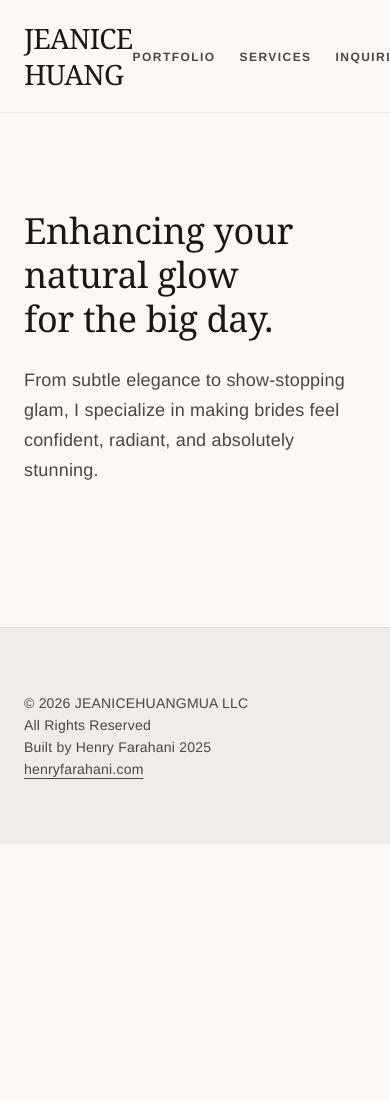
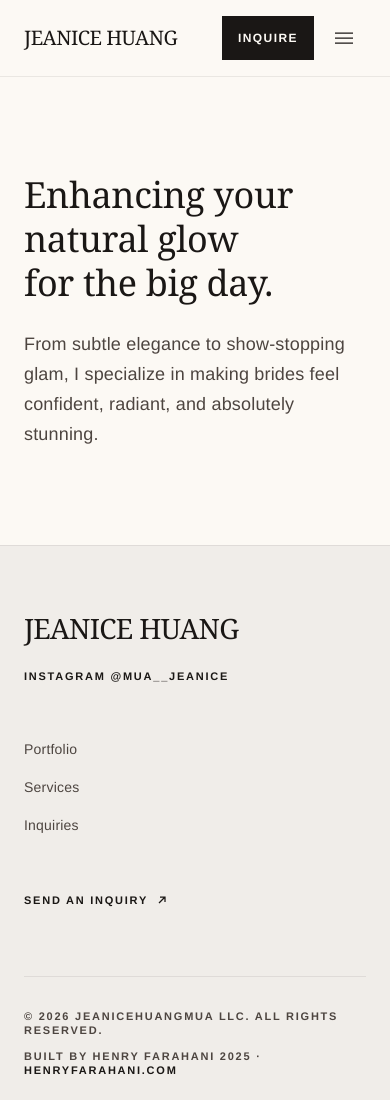
Before and after one commit to hfarahani7/mua-blog, an Astro site: page / in a window 390 px wide. Before the commit the page ends 844 px from the top, so only its background shows below. Built offline with nearby package versions, Linux system fonts and the light colour scheme; Astro itself is replaced by a stand-in of ours.

Commit message:
header, footer: build Stitch header and footer
- Sticky header: wordmark, nav with aria-current underline, Inquire button;
  mobile full-screen <dialog> menu (Esc closes, focus returns).
- Footer: wordmark, Instagram link, page links, existing copyright and
  credit lines.
- link-underline utility (hairline that grows on hover/focus).

Co-Authored-By: Claude Opus 5.5 <noreply@anthropic.com>

```diff
--- a/src/components/Footer.astro
+++ b/src/components/Footer.astro
@@ -1,15 +1,54 @@
 ---
-// Phase 3 placeholder with the existing footer copy. The Stitch footer is built in Phase 4.
+// Site footer (DESIGN.md → Components → Footer). Copy is the existing footer text.
 const year = new Date().getFullYear();
+const links = [
+  { label: 'Portfolio', href: '/portfolio' },
+  { label: 'Services', href: '/services' },
+  { label: 'Inquiries', href: '/inquiries' },
+];
 ---
 
 <footer class="border-t border-line bg-canvas-mid">
-  <div class="container-site py-16 text-body-sm">
-    <p>
-      &copy; {year} JEANICEHUANGMUA LLC<br />
-      All Rights Reserved<br />
-      Built by Henry Farahani 2025<br />
-      <a href="https://henryfarahani.com" class="underline underline-offset-4">henryfarahani.com</a>
-    </p>
+  <div class="container-site py-16">
+    <div class="grid grid-cols-1 gap-12 md:grid-cols-12">
+      <div class="space-y-4 md:col-span-5">
+        <p class="font-display text-headline-md uppercase tracking-tight text-ink">Jeanice Huang</p>
+        <a
+          href="https://www.instagram.com/mua__jeanice/"
+          target="_blank"
+          rel="noopener noreferrer"
+          class="link-underline inline-block text-label-sm uppercase text-ink"
+        >
+          Instagram @mua__jeanice<span class="sr-only"> (opens in a new tab)</span>
+        </a>
+      </div>
+
+      <nav aria-label="Footer" class="md:col-span-3">
+        <ul class="space-y-3">
+          {links.map((link) => (
+            <li>
+              <a href={link.href} class="text-body-sm text-ink-soft transition-colors hover:text-ink">{link.label}</a>
+            </li>
+          ))}
+        </ul>
+      </nav>
+
+      <div class="md:col-span-4">
+        <!-- TODO: link label drafted; owner to approve. -->
+        <a href="/inquiries" class="link-underline inline-flex items-center gap-2 text-label-sm uppercase text-ink">
+          Send an inquiry
+          <svg aria-hidden="true" width="12" height="12" viewBox="0 0 12 12" fill="none" stroke="currentColor" stroke-width="1.25">
+            <path d="M3 9L9 3M4 3h5v5" />
+          </svg>
+        </a>
+      </div>
+    </div>
+
+    <div class="mt-16 flex flex-col gap-3 border-t border-line pt-8 text-label-sm uppercase text-ink-soft md:flex-row md:items-center md:justify-between">
+      <p>&copy; {year} JEANICEHUANGMUA LLC. All Rights Reserved.</p>
+      <p>
+        Built by Henry Farahani 2025 &middot;{' '}<a href="https://henryfarahani.com" class="link-underline text-ink">henryfarahani.com</a>
+      </p>
+    </div>
   </div>
 </footer>
--- a/src/components/Header.astro
+++ b/src/components/Header.astro
@@ -1,25 +1,33 @@
 ---
-// Phase 3 placeholder: working links only. The Stitch header (sticky bar, Inquire button,
-// mobile menu) is built in Phase 4.
+// Site header (DESIGN.md → Components → Header). Same on every page.
+// Desktop: wordmark, three links, "Inquire" button.
+// Mobile: wordmark, "Inquire" button, Menu button that opens a full-screen <dialog>.
 const links = [
   { label: 'Portfolio', href: '/portfolio' },
   { label: 'Services', href: '/services' },
   { label: 'Inquiries', href: '/inquiries' },
 ];
+// build.format 'file' → pathname may be "/services.html" in the build.
 const current = Astro.url.pathname.replace(/\.html$/, '');
 ---
 
-<header class="border-b border-line bg-canvas">
-  <div class="container-site flex items-center justify-between py-5">
-    <a href="/" class="font-display text-headline-md uppercase tracking-tight text-ink">Jeanice Huang</a>
-    <nav aria-label="Main">
-      <ul class="flex gap-6">
+<header class="sticky top-0 z-50 border-b border-line bg-canvas">
+  <div class="container-site flex items-center justify-between gap-4 py-4 md:py-5">
+    <a
+      href="/"
+      class="font-display text-headline-sm uppercase tracking-tight whitespace-nowrap text-ink sm:text-headline-md"
+    >
+      Jeanice Huang
+    </a>
+
+    <nav aria-label="Main" class="hidden md:block">
+      <ul class="flex items-center gap-10">
         {links.map((link) => (
           <li>
             <a
               href={link.href}
               aria-current={current === link.href ? 'page' : undefined}
-              class="text-label-md uppercase text-ink-soft hover:text-ink aria-[current=page]:text-ink"
+              class="inline-block border-b border-transparent pb-1 text-label-md uppercase text-ink-soft transition-colors hover:text-ink aria-[current=page]:border-ink aria-[current=page]:text-ink"
             >
               {link.label}
             </a>
@@ -27,5 +35,81 @@ const current = Astro.url.pathname.replace(/\.html$/, '');
         ))}
       </ul>
     </nav>
+
+    <div class="flex items-center gap-2">
+      <a
+        href="/inquiries"
+        class="inline-flex min-h-11 items-center bg-ink px-4 text-label-md uppercase text-on-ink transition-colors duration-300 hover:bg-ink-hover md:px-5"
+      >
+        Inquire
+      </a>
+      <button
+        type="button"
+        class="inline-flex size-11 items-center justify-center text-ink md:hidden"
+        aria-haspopup="dialog"
+        aria-controls="mobile-menu"
+        data-menu-open
+      >
+        <svg aria-hidden="true" width="22" height="22" viewBox="0 0 22 22" fill="none" stroke="currentColor" stroke-width="1.25">
+          <path d="M2 6h18M2 11h18M2 16h18" />
+        </svg>
+        <span class="sr-only">Menu</span>
+      </button>
+    </div>
   </div>
 </header>
+
+<dialog
+  id="mobile-menu"
+  aria-label="Menu"
+  class="mobile-menu m-0 h-dvh max-h-none w-full max-w-none bg-canvas p-0 text-ink md:hidden"
+>
+  <div class="container-site flex items-center justify-between py-4">
+    <a href="/" class="font-display text-headline-sm uppercase tracking-tight text-ink">Jeanice Huang</a>
+    <button type="button" class="inline-flex size-11 items-center justify-center" data-menu-close>
+      <svg aria-hidden="true" width="22" height="22" viewBox="0 0 22 22" fill="none" stroke="currentColor" stroke-width="1.25">
+        <path d="M4 4l14 14M18 4L4 18" />
+      </svg>
+      <span class="sr-only">Close menu</span>
+    </button>
+  </div>
+  <nav aria-label="Mobile" class="container-site pt-12">
+    <ul class="space-y-6">
+      {links.map((link) => (
+        <li>
+          <a
+            href={link.href}
+            aria-current={current === link.href ? 'page' : undefined}
+            class="font-display text-headline-lg text-ink aria-[current=page]:italic"
+          >
+            {link.label}
+          </a>
+        </li>
+      ))}
+    </ul>
+  </nav>
+</dialog>
+
+<script>
+  const dialog = document.getElementById('mobile-menu') as HTMLDialogElement | null;
+  document.querySelector('[data-menu-open]')?.addEventListener('click', () => dialog?.showModal());
+  document.querySelector('[data-menu-close]')?.addEventListener('click', () => dialog?.close());
+  // Close if the window grows past the mobile breakpoint while the menu is open.
+  matchMedia('(min-width: 48rem)').addEventListener('change', (e) => {
+    if (e.matches) dialog?.close();
+  });
+</script>
+
+<style>
+  .mobile-menu[open] {
+    animation: menu-fade 300ms var(--ease-editorial);
+  }
+  .mobile-menu::backdrop {
+    background: transparent;
+  }
+  @keyframes menu-fade {
+    from {
+      opacity: 0;
+    }
+  }
+</style>
--- a/src/styles/global.css
+++ b/src/styles/global.css
@@ -183,6 +183,24 @@
   }
 }
 
+/*
+ * Text link with a 1px underline 4px below the text that grows from 0 to full width on
+ * hover/focus (DESIGN.md → Text link). The "gradient" is a single solid color: it's only
+ * a way to draw a line whose width can animate.
+ */
+@utility link-underline {
+  padding-bottom: 4px;
+  background-image: linear-gradient(currentColor, currentColor);
+  background-position: 0 100%;
+  background-repeat: no-repeat;
+  background-size: 0% 1px;
+  transition: background-size 300ms var(--ease-editorial);
+  &:hover,
+  &:focus-visible {
+    background-size: 100% 1px;
+  }
+}
+
 /* Skip link: hidden until focused. */
 @utility skip-link {
   position: absolute;
```
